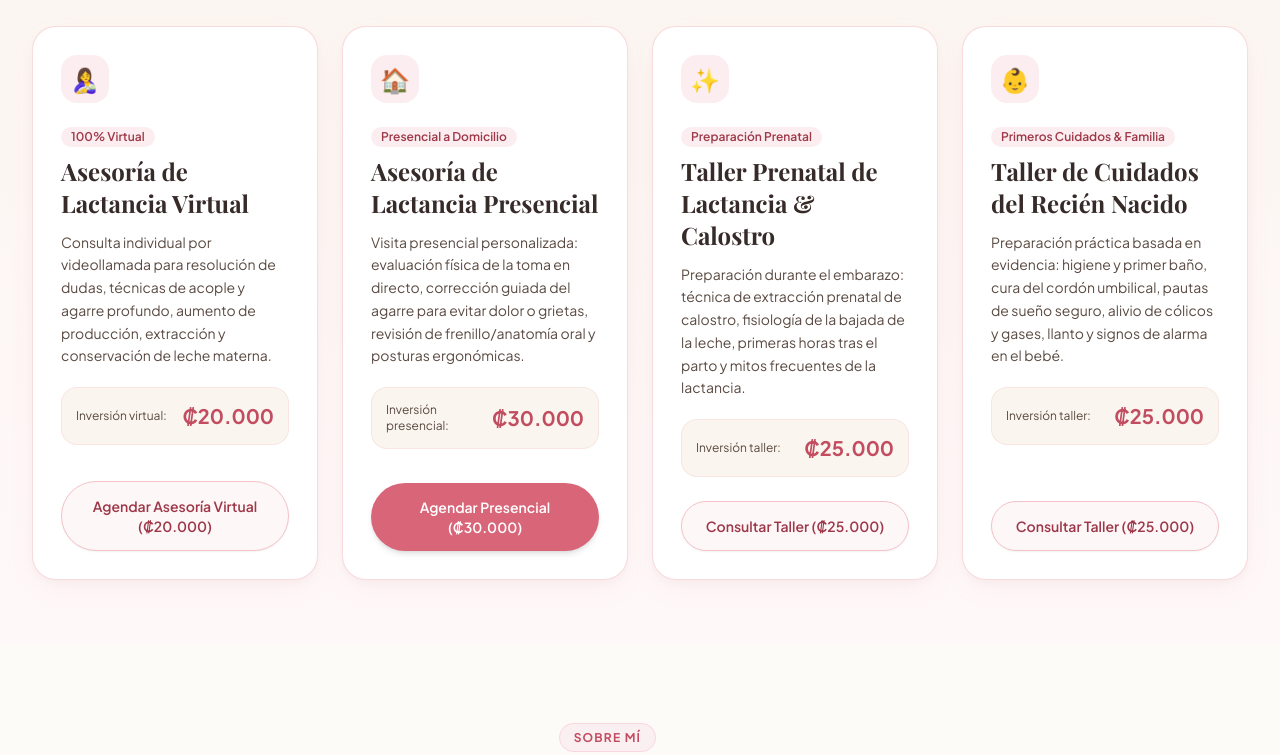
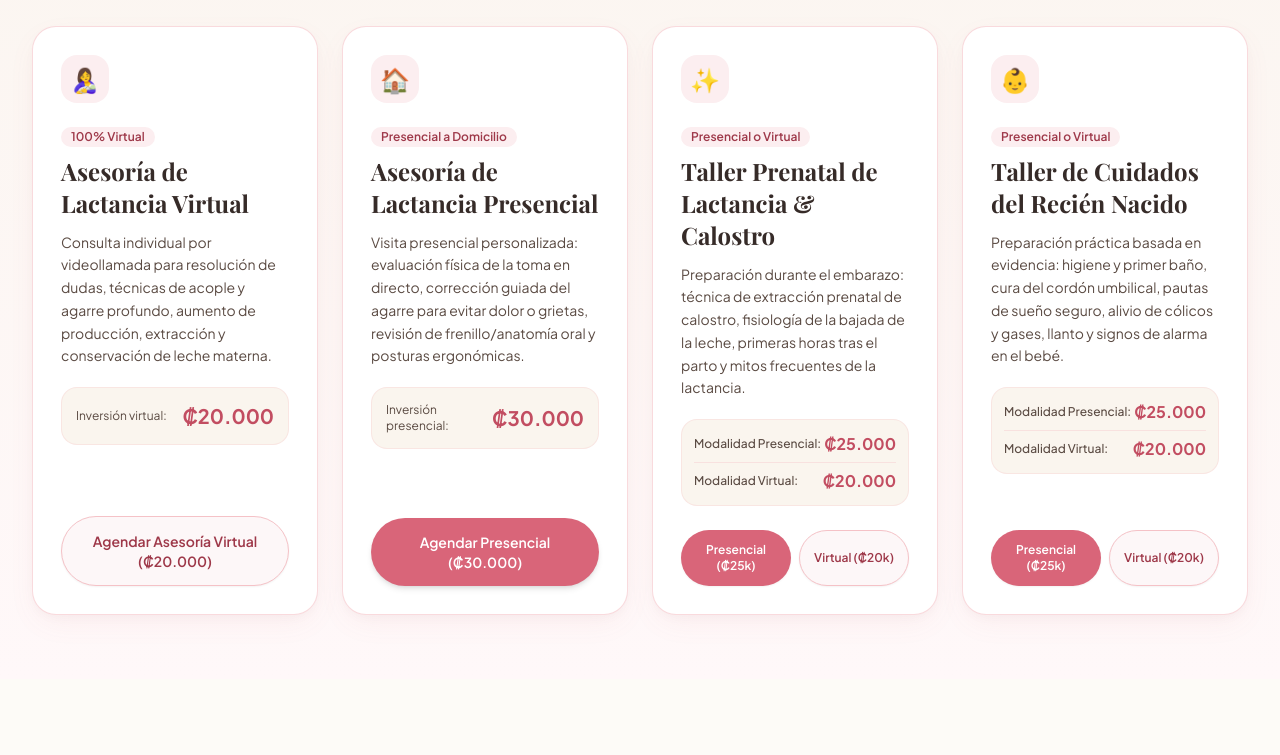
Before and after one commit to julirojasarg/amarte-maternidad, a website: page 1-Sitio-Web-Amarte/index.html in a window 1280 px wide. Shown: the part 2940-3695 px from the top of the page. Drawn offline with nearby package versions, Linux system fonts and the light colour scheme; a web font is replaced by a local one.

Commit message:
feat: agregar opciones presencial (25k) y virtual (20k) en talleres de lactancia y recién nacido

```diff
--- a/1-Sitio-Web-Amarte/index.html
+++ b/1-Sitio-Web-Amarte/index.html
@@ -549,24 +549,38 @@
             <div class="w-12 h-12 rounded-2xl bg-brand-100 text-brand-600 flex items-center justify-center text-2xl mb-5 group-hover:scale-110 transition-transform">
               ✨
             </div>
-            <span class="text-xs font-semibold px-2.5 py-0.5 rounded-full bg-brand-100 text-brand-700 inline-block mb-2">Preparación Prenatal</span>
+            <span class="text-xs font-semibold px-2.5 py-0.5 rounded-full bg-brand-100 text-brand-700 inline-block mb-2">Presencial o Virtual</span>
             <h3 class="font-heading font-bold text-2xl text-warm-900 mb-3 group-hover:text-brand-600 transition-colors">
               Taller Prenatal de Lactancia & Calostro
             </h3>
             <p class="text-sm text-warm-800 leading-relaxed mb-5">
               Preparación durante el embarazo: técnica de extracción prenatal de calostro, fisiología de la bajada de la leche, primeras horas tras el parto y mitos frecuentes de la lactancia.
             </p>
-            <div class="bg-[#FAF5EE] rounded-2xl p-3.5 mb-6 border border-brand-200/30 flex items-center justify-between">
-              <span class="text-xs text-warm-800">Inversión taller:</span>
-              <span class="font-bold text-xl text-brand-600">₡25.000</span>
+            <div class="bg-[#FAF5EE] rounded-2xl p-3 mb-6 border border-brand-200/30 space-y-1.5">
+              <div class="flex items-center justify-between text-xs text-warm-800">
+                <span class="font-medium">Modalidad Presencial:</span>
+                <span class="font-bold text-base text-brand-600">₡25.000</span>
+              </div>
+              <div class="flex items-center justify-between text-xs text-warm-800 border-t border-brand-200/40 pt-1.5">
+                <span class="font-medium">Modalidad Virtual:</span>
+                <span class="font-bold text-base text-brand-600">₡20.000</span>
               </div>
             </div>
+          </div>
+          <div class="grid grid-cols-2 gap-2">
             <button
-            onclick="openServiceWhatsApp('Taller Prenatal de Lactancia y Extracción de Calostro', '₡25.000')"
-            class="w-full py-3.5 px-4 rounded-full bg-brand-50 hover:bg-brand-500 text-brand-700 hover:text-white font-semibold text-sm transition-all border border-brand-200 text-center cursor-pointer shadow-sm active:scale-95"
+              onclick="openServiceWhatsApp('Taller Prenatal de Lactancia y Extracción de Calostro', 'Presencial ₡25.000')"
+              class="w-full py-3 px-2 rounded-full bg-brand-500 hover:bg-brand-600 text-white font-semibold text-xs transition-all text-center cursor-pointer shadow-sm active:scale-95"
             >
-            Consultar Taller (₡25.000)
+              Presencial (₡25k)
             </button>
+            <button
+              onclick="openServiceWhatsApp('Taller Prenatal de Lactancia y Extracción de Calostro', 'Virtual ₡20.000')"
+              class="w-full py-3 px-2 rounded-full bg-brand-50 hover:bg-brand-500 text-brand-700 hover:text-white font-semibold text-xs transition-all border border-brand-200 text-center cursor-pointer shadow-sm active:scale-95"
+            >
+              Virtual (₡20k)
+            </button>
+          </div>
         </div>
 
         <!-- Lactancia 4: Taller de Cuidados del Recién Nacido -->
@@ -575,24 +589,38 @@
             <div class="w-12 h-12 rounded-2xl bg-brand-100 text-brand-600 flex items-center justify-center text-2xl mb-5 group-hover:scale-110 transition-transform">
               👶
             </div>
-            <span class="text-xs font-semibold px-2.5 py-0.5 rounded-full bg-brand-100 text-brand-700 inline-block mb-2">Primeros Cuidados & Familia</span>
+            <span class="text-xs font-semibold px-2.5 py-0.5 rounded-full bg-brand-100 text-brand-700 inline-block mb-2">Presencial o Virtual</span>
             <h3 class="font-heading font-bold text-2xl text-warm-900 mb-3 group-hover:text-brand-600 transition-colors">
               Taller de Cuidados del Recién Nacido
             </h3>
             <p class="text-sm text-warm-800 leading-relaxed mb-5">
               Preparación práctica basada en evidencia: higiene y primer baño, cura del cordón umbilical, pautas de sueño seguro, alivio de cólicos y gases, llanto y signos de alarma en el bebé.
             </p>
-            <div class="bg-[#FAF5EE] rounded-2xl p-3.5 mb-6 border border-brand-200/30 flex items-center justify-between">
-              <span class="text-xs text-warm-800">Inversión taller:</span>
-              <span class="font-bold text-xl text-brand-600">₡25.000</span>
+            <div class="bg-[#FAF5EE] rounded-2xl p-3 mb-6 border border-brand-200/30 space-y-1.5">
+              <div class="flex items-center justify-between text-xs text-warm-800">
+                <span class="font-medium">Modalidad Presencial:</span>
+                <span class="font-bold text-base text-brand-600">₡25.000</span>
+              </div>
+              <div class="flex items-center justify-between text-xs text-warm-800 border-t border-brand-200/40 pt-1.5">
+                <span class="font-medium">Modalidad Virtual:</span>
+                <span class="font-bold text-base text-brand-600">₡20.000</span>
               </div>
             </div>
+          </div>
+          <div class="grid grid-cols-2 gap-2">
             <button
-            onclick="openServiceWhatsApp('Taller de Cuidados del Recién Nacido', '₡25.000')"
-            class="w-full py-3.5 px-4 rounded-full bg-brand-50 hover:bg-brand-500 text-brand-700 hover:text-white font-semibold text-sm transition-all border border-brand-200 text-center cursor-pointer shadow-sm active:scale-95"
+              onclick="openServiceWhatsApp('Taller de Cuidados del Recién Nacido', 'Presencial ₡25.000')"
+              class="w-full py-3 px-2 rounded-full bg-brand-500 hover:bg-brand-600 text-white font-semibold text-xs transition-all text-center cursor-pointer shadow-sm active:scale-95"
             >
-            Consultar Taller (₡25.000)
+              Presencial (₡25k)
             </button>
+            <button
+              onclick="openServiceWhatsApp('Taller de Cuidados del Recién Nacido', 'Virtual ₡20.000')"
+              class="w-full py-3 px-2 rounded-full bg-brand-50 hover:bg-brand-500 text-brand-700 hover:text-white font-semibold text-xs transition-all border border-brand-200 text-center cursor-pointer shadow-sm active:scale-95"
+            >
+              Virtual (₡20k)
+            </button>
+          </div>
         </div>
 
       </div>
@@ -948,7 +976,8 @@
             <li><a href="#parto" class="hover:text-brand-500 transition-colors">Paquete Doula Parto 1 (₡100k)</a></li>
             <li><a href="#parto" class="hover:text-brand-500 transition-colors">Paquete Doula Continuo 2 (₡200k)</a></li>
             <li><a href="#lactancia" class="hover:text-brand-500 transition-colors font-medium text-brand-600">Asesorías de Lactancia (₡20k-₡30k)</a></li>
-            <li><a href="#lactancia" class="hover:text-brand-500 transition-colors">Taller Cuidados del Recién Nacido (₡25k)</a></li>
+            <li><a href="#lactancia" class="hover:text-brand-500 transition-colors">Taller Lactancia & Calostro (₡20k-₡25k)</a></li>
+            <li><a href="#lactancia" class="hover:text-brand-500 transition-colors">Taller Cuidados del Recién Nacido (₡20k-₡25k)</a></li>
           </ul>
         </div>
 
```
Also changed, not shown: index.html (+44 -15 lines). Lines whose indentation alone changed are shown as unchanged.
